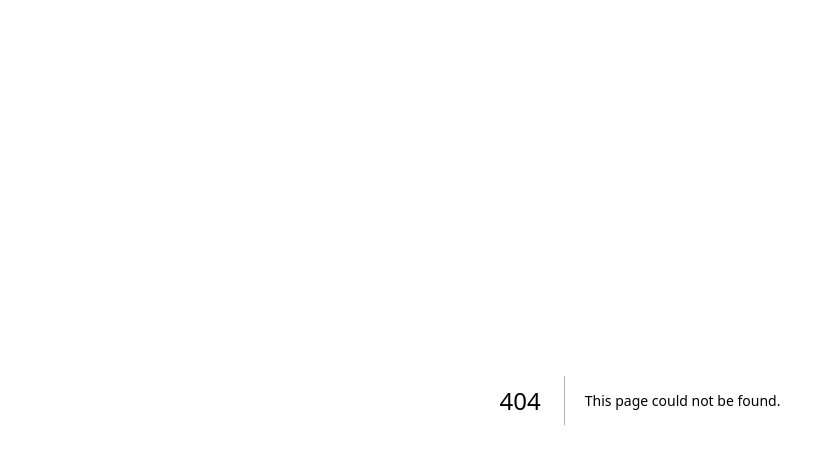
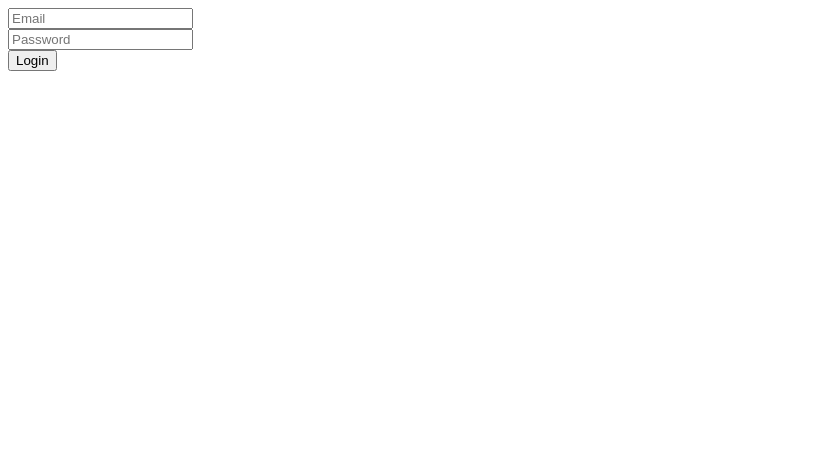
Before and after one commit to Alitm25/ordio, a Next.js app: page /login in a window 1280 px wide. Before the commit this address had no page. Shown: the top 464 px of the page, without its empty margins (0-835 px from the left). Built offline with nearby package versions, Linux system fonts and the light colour scheme.

Commit message:
create login page router

```diff
--- /dev/null
+++ b/src/app/login/page.tsx
@@ -0,0 +1,11 @@
+import LoginForm from "@/features/auth/components/LoginForm";
+
+export default function LoginPage() {
+    return (
+        <main className="min-h-screen flex items-center justify-center">
+            <div className="w-full max-w-md p-6">
+                <LoginForm />
+            </div>
+        </main>
+    );
+}
```
